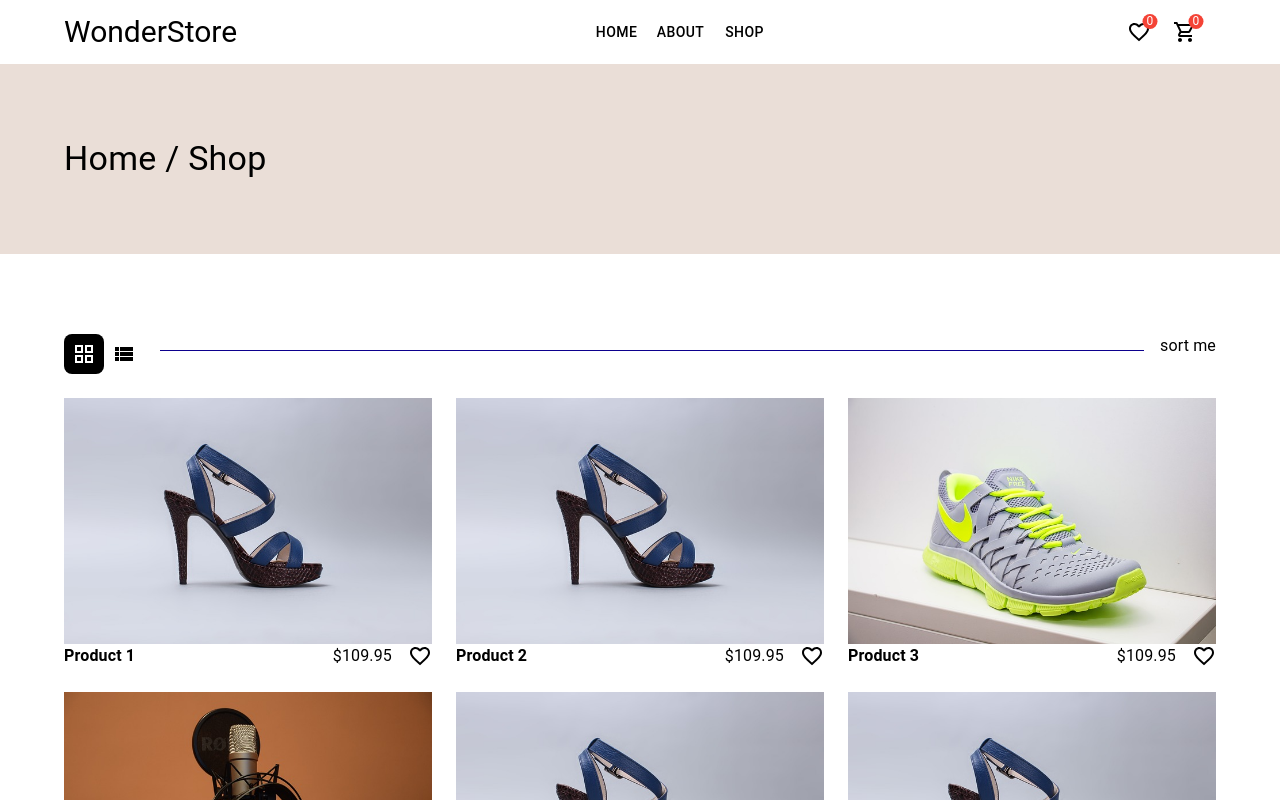
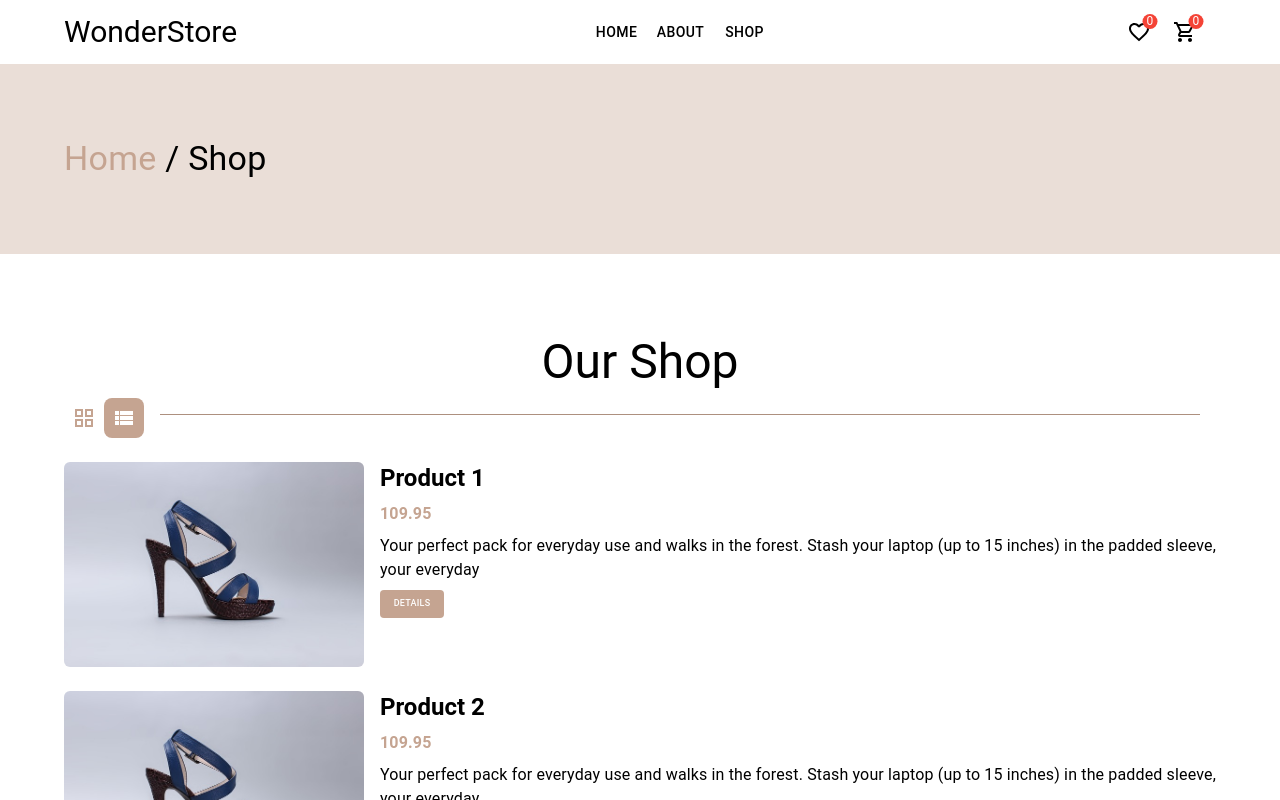
Before and after one commit to Wondersmasher/WonderStore, a React (Vite) app: page /shop in a window 1280 px wide. Shown: the top 800 px of the page. Built offline with nearby package versions, Linux system fonts and the light colour scheme.

Commit message:
Add navigtn link 2 hme n dynamicly load sgle prdct

```diff
--- a/src/components/AboutUsComponents/Banner.jsx
+++ b/src/components/AboutUsComponents/Banner.jsx
@@ -1,5 +1,6 @@
 import { Box, Container, Typography } from "@mui/material";
 import React from "react";
+import { NavLink } from "react-router-dom";
 
 const Banner = () => {
   return (
@@ -25,7 +26,10 @@ const Banner = () => {
         }}
       >
         <Typography variant="h4" sx={{}}>
-          Home / About
+          <NavLink to="/" style={{ textDecoration: "none", color: "#C5A491" }}>
+            Home
+          </NavLink>{" "}
+          / About
         </Typography>
       </Container>
     </Box>
--- a/src/components/HomeComponents/Hero.jsx
+++ b/src/components/HomeComponents/Hero.jsx
@@ -1,6 +1,8 @@
 import React from "react";
 import { Box, Button, Container, Typography, useTheme } from "@mui/material";
+import { useNavigate } from "react-router-dom";
 const Hero = () => {
+  const navigate = useNavigate();
   const theme = useTheme();
   const sx = {
     section: {
@@ -69,10 +71,20 @@ const Hero = () => {
             </Typography>
           </Container>
           <Box mt={3} mb={3}>
-            <Button variant="contained" color="primary" sx={sx.primaryAction}>
+            <Button
+              variant="contained"
+              color="primary"
+              sx={sx.primaryAction}
+              onClick={() => navigate("/about-us")}
+            >
               About Us
             </Button>
-            <Button variant="outlined" color="primary" sx={sx.secondaryAction}>
+            <Button
+              variant="outlined"
+              color="primary"
+              sx={sx.secondaryAction}
+              onClick={() => navigate("/shop")}
+            >
               Shop
             </Button>
           </Box>
--- a/src/components/ShopComponent/ShopBanner.jsx
+++ b/src/components/ShopComponent/ShopBanner.jsx
@@ -1,5 +1,6 @@
 import { Box, Container, Typography } from "@mui/material";
 import React from "react";
+import { Link, NavLink } from "react-router-dom";
 
 const ShopBanner = () => {
   return (
@@ -25,7 +26,10 @@ const ShopBanner = () => {
         }}
       >
         <Typography variant="h4" sx={{}}>
-          Home / Shop
+          <NavLink to="/" style={{ textDecoration: "none", color: "#C5A491" }}>
+            Home
+          </NavLink>{" "}
+          / Shop
         </Typography>
       </Container>
     </Box>
--- a/src/components/ShopComponent/ShopContent.jsx
+++ b/src/components/ShopComponent/ShopContent.jsx
@@ -8,33 +8,32 @@ import {
   Typography,
   styled,
 } from "@mui/material";
-import React, { useState } from "react";
-import ShopSideBar from "./ShopSideBar";
+import React from "react";
 import projectData from "../../data/data";
 import {
-  FavoriteBorderOutlined,
+  FavoriteRounded,
   GridViewOutlined,
-  ViewAgenda,
   ViewList,
-  ViewListOutlined,
 } from "@mui/icons-material";
+import { Link } from "react-router-dom";
+import { useDispatch, useSelector } from "react-redux";
+import { setGridOrFlexTrueOrFalse } from "../../utilities/CartSlice";
+import { red } from "@mui/material/colors";
 const ProductImage = styled("img")(({ src }) => ({
-  //   border: "solid blue",
-  //   padding: "5px",
   src: `url(${src})`,
   width: "100%",
   height: "100%",
   ":hover": { cursor: "pointer", opacity: 0.8 },
   transition: "ease-in-out 0.5s",
-  // background: "#F1f5f8",
-  //   borderRadius: theme.spacing(1),
-  // height:
 }));
 const ProductListImage = styled("img")(({ src }) => ({
   src: `url(${src})`,
 }));
 const ShopContent = () => {
-  const [gridLayout, setGridLayout] = useState(true);
+  const dispatch = useDispatch();
+  const filled = false;
+  const { gridOrFlex } = useSelector((store) => store.cart);
+  console.log(gridOrFlex);
   const images = projectData.map((item, id) => {
     return (
       <Grid
@@ -48,13 +47,17 @@ const ShopContent = () => {
           flexDirection: "column",
         }}
       >
+        <Link to={`/shop/${item.id}`}>
           <ProductImage src={item.image} />
-        <Box sx={{ display: "flex", gap: 2 }}>
+        </Link>
+        <Box sx={{ display: "flex", gap: 2, alignItems: "center" }}>
           <Typography sx={{ flexGrow: 1, fontWeight: 700 }}>
             {item.title}
           </Typography>
           <Typography>${item.price}</Typography>
-          <FavoriteBorderOutlined />
+          <IconButton>
+            <FavoriteRounded sx={{ color: filled ? red[500] : "" }} />
+          </IconButton>
         </Box>
       </Grid>
     );
@@ -86,20 +89,25 @@ const ShopContent = () => {
           <Typography sx={{ fontWeight: 700 }} variant="h5">
             {item.title}
           </Typography>
-          <Typography>{item.price}</Typography>
+          <Typography color="primary" sx={{ fontWeight: 700 }}>
+            {item.price}
+          </Typography>
           <Typography>{item.description}</Typography>
+          <Link to={`/shop/${item.id}`}>
             <Button
               disableElevation
               variant="contained"
               sx={{
                 fontSize: 9,
                 width: "50px",
-              padding: "2px 2px",
                 color: "white",
               }}
+              disableRipple
+              disableTouchRipple
             >
               Details
             </Button>
+          </Link>
         </Box>
       </Grid>
     );
@@ -109,54 +117,56 @@ const ShopContent = () => {
       <Container
         maxWidth="lg"
         sx={{
-          // border: "solid red",
           marginTop: 10,
           marginBottom: 10,
         }}
       >
+        <Typography variant="h3" sx={{ textAlign: "center", paddingBottom: 1 }}>
+          Our Shop
+        </Typography>
         <Box sx={{ display: "flex", mb: 3 }}>
           <Box sx={{}}>
             <IconButton
+              disableRipple
+              disableTouchRipple
               sx={{
                 borderRadius: 2,
-                backgroundColor: gridLayout ? "black" : "white",
-                ":hover": { backgroundColor: gridLayout ? "black" : "white" },
+                backgroundColor: gridOrFlex ? "#C5A491" : "white",
+                ":hover": { backgroundColor: gridOrFlex ? "#C5A491" : "white" },
               }}
-              onClick={() => setGridLayout(true)}
+              onClick={() => dispatch(setGridOrFlexTrueOrFalse(true))}
             >
               <GridViewOutlined
-                sx={{ color: gridLayout ? "white" : "black" }}
+                sx={{ color: gridOrFlex ? "white" : "#C5A491" }}
               />
             </IconButton>
             <IconButton
+              disableRipple
+              disableTouchRipple
               sx={{
                 borderRadius: 2,
-                backgroundColor: !gridLayout ? "black" : "white",
-                ":hover": { backgroundColor: !gridLayout ? "black" : "white" },
+                backgroundColor: !gridOrFlex ? "#C5A491" : "white",
+                ":hover": {
+                  backgroundColor: !gridOrFlex ? "#C5A491" : "white",
+                },
               }}
-              onClick={() => setGridLayout(false)}
+              onClick={() => dispatch(setGridOrFlexTrueOrFalse(false))}
             >
-              <ViewList sx={{ color: !gridLayout ? "white" : "black" }} />
+              <ViewList sx={{ color: !gridOrFlex ? "white" : "#C5A491" }} />
             </IconButton>
           </Box>
           <Divider
             orientation="horizontal"
             variant="middle"
-            color="secondary"
+            color="#C5A491"
             sx={{ flexGrow: 1, height: 1, marginTop: 2 }}
           />
-          <Typography>sort me</Typography>
         </Box>
-        {!gridLayout && (
+
         <Grid container spacing={3}>
-            {listItems}
+          {!gridOrFlex && listItems}
+          {gridOrFlex && images}
         </Grid>
-        )}
-        {gridLayout && (
-          <Grid container spacing={3}>
-            {images}
-          </Grid>
-        )}
       </Container>
     </Box>
   );
```
Lines whose indentation alone changed are shown as unchanged.
